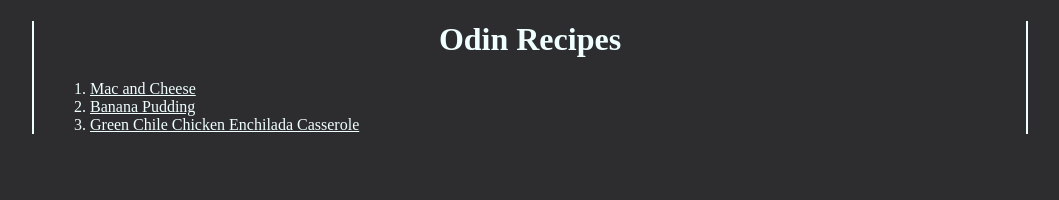
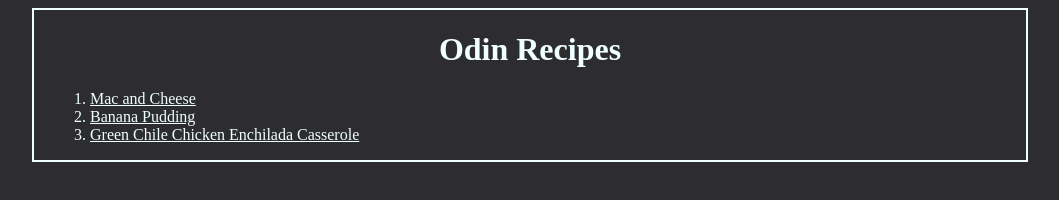
Before and after one commit to Luisrp3/odin-recipes, a plain HTML site: page index.html in a window 1280 px wide. Shown: the whole page, without its empty margins (110-1169 px from the left). Drawn offline with Linux system fonts and the light colour scheme.

Commit message:
Fix style on index.html

```diff
--- a/style.css
+++ b/style.css
@@ -18,10 +18,9 @@ img {
 body {
     padding-left: 1rem;
     padding-right: 1rem;
-    border-left: 2px solid azure;
-    border-right: 2px solid azure;
+    border: 2px solid azure;
     margin-left: auto;
     margin-right: auto;
-    height: auto;
+    height: 100%;
     width: 75%;
 }
```
